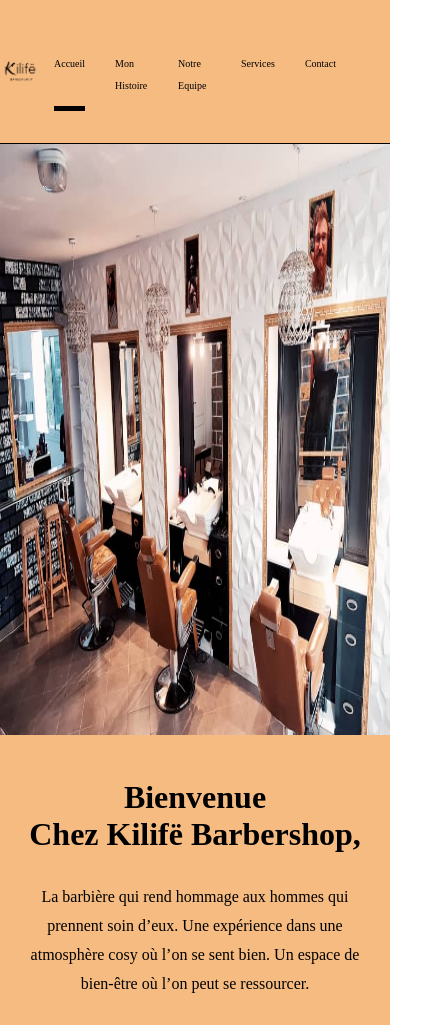
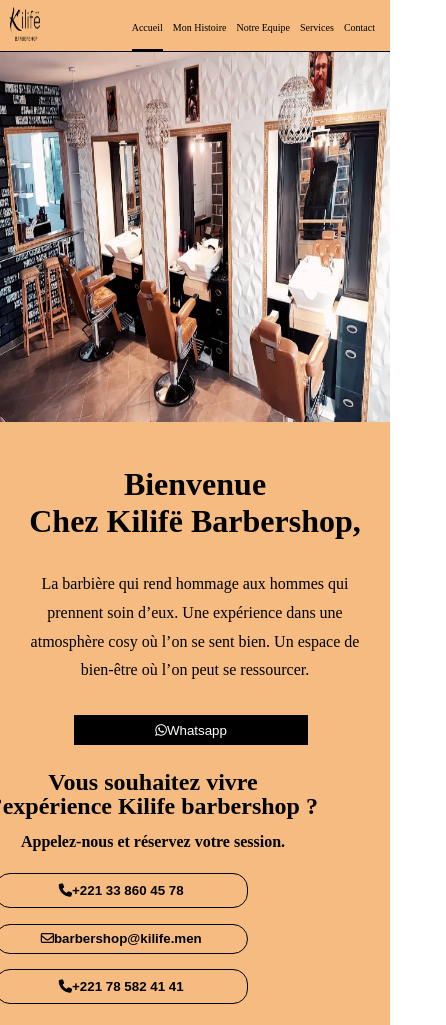
Before and after one commit to amath114fam/kilifeu, a plain HTML site: page index.html in a window 390 px wide. Shown: the top 1025 px of the page, 446 px wide, since content can reach past the window. Drawn offline with Linux system fonts and the light colour scheme.

Commit message:
cinquieme commit

```diff
--- a/style.css
+++ b/style.css
@@ -3,7 +3,7 @@
     padding: 0;
 }
 .navbar{
-    min-height: 17vh;
+    height: 17vh;
     background: #f6bb81;
     display: flex;
     justify-content: space-between;
@@ -178,7 +178,7 @@
     background: url(Screenshot\ 2025-01-05\ at\ 23-29-16\ KILIFE\ –\ Kilife\ BarberShop\ la\ barbière\ qui\ rend\ hommage\ aux\ hommes.png);
 }
 footer{
-    min-height: 40vh;
+    min-height: 20vh;
 }
 .f img{
     margin-top: 5%;
@@ -270,10 +270,9 @@
 
 }
 @media (max-width:500px){
-    body{
-        margin: 0;
-        padding: 0;
-       width: 100%;
+    .navbar .ul li{
+        font-size: 5px;
+        white-space: nowrap;
     }
     .page{
         display: block;
@@ -326,6 +325,117 @@
     #nom{
         margin-right: 5px;
     }
+}
+@media screen and (max-width:414px) {
+    html, body{
+        overflow-x: hidden;
+    }
+    #B2 a{
+        text-decoration: none;
+        color: black;
+        font-weight: 900;
+    }
+    #B2{
+        background-color: #f6bb81;
+        border: 1px solid black;
+        height: 30px;
+        border-radius: 15px;
+        width: 30vh;
+        margin-left: 10%;
+    }
+    #B3{
+        background-color: #f6bb81;
+        border: 1px solid black;
+        height: 35px;
+        border-radius: 15px;
+        width: 30vh;
+        margin-left: 10%;
+    }
+    #B1{
+        background-color: #f6bb81;
+        border: 1px solid black;
+        height: 35px;
+        border-radius: 15px;
+        width: 30vh;
+        margin-left: 10%;
+    }
+    .page .desc button{
+        margin-top: 30px;
+        margin-right: 2%;
+        background-color: black;
+        border: none;
+        height: 30px;
+        width: 60%;
+        cursor: pointer;
 
+    }
+    .pag{
+        background: #f6bb81;
+        min-height: 70vh;
+        width: auto;
+        position: relative;
+    }
+    .f img{
+        margin-top: 5%;
+        margin-left: 5%;
+        height: 10vh;
+        width: 100px;
+    }
+    footer .f{
+        display: flex;
+        min-height: 5vh;
+    }
+    footer .p{
+        position: relative;
+        color: #f6bb81;
+        margin-left: 21%;
+        margin-top: 15px;
+        white-space: nowrap;
+    }
+    .pag form{
+        margin-top: 25px;
+        margin-left: 25px;
+    }
+    #B4{
+        margin-left: 15px;
+        margin-top: 20px;
+    }
+    .navbar{
+      height: 6vh;
+      position: fixed;
+      width: 100%;
+    }
+    .page img{
+        height: 50vh;
+    }
+    .navbar .ul li a:hover{
+        border-bottom: 3px solid;
+        padding-bottom: 16px;
 
+    }
+    .page button{
+        margin-bottom: 5px;
+    }
+    .navbar .ul li .active{
+        border-bottom: 3px solid;
+        padding-bottom: 16px;
+    }
+    .navbar .ul{
+        margin-right: 10px;
+        display: flex;
+    }
+    .navbar .ul li{
+        list-style: none;
+        padding: 5px;
+        font-size: 1.2rem;
+
+    }
+    .navbar img{
+        margin-left: 5px;
+        height: 40px;
+        width: 10%;
+    }
+    .page{
+        margin-bottom: 0;
+    }
 }
```
